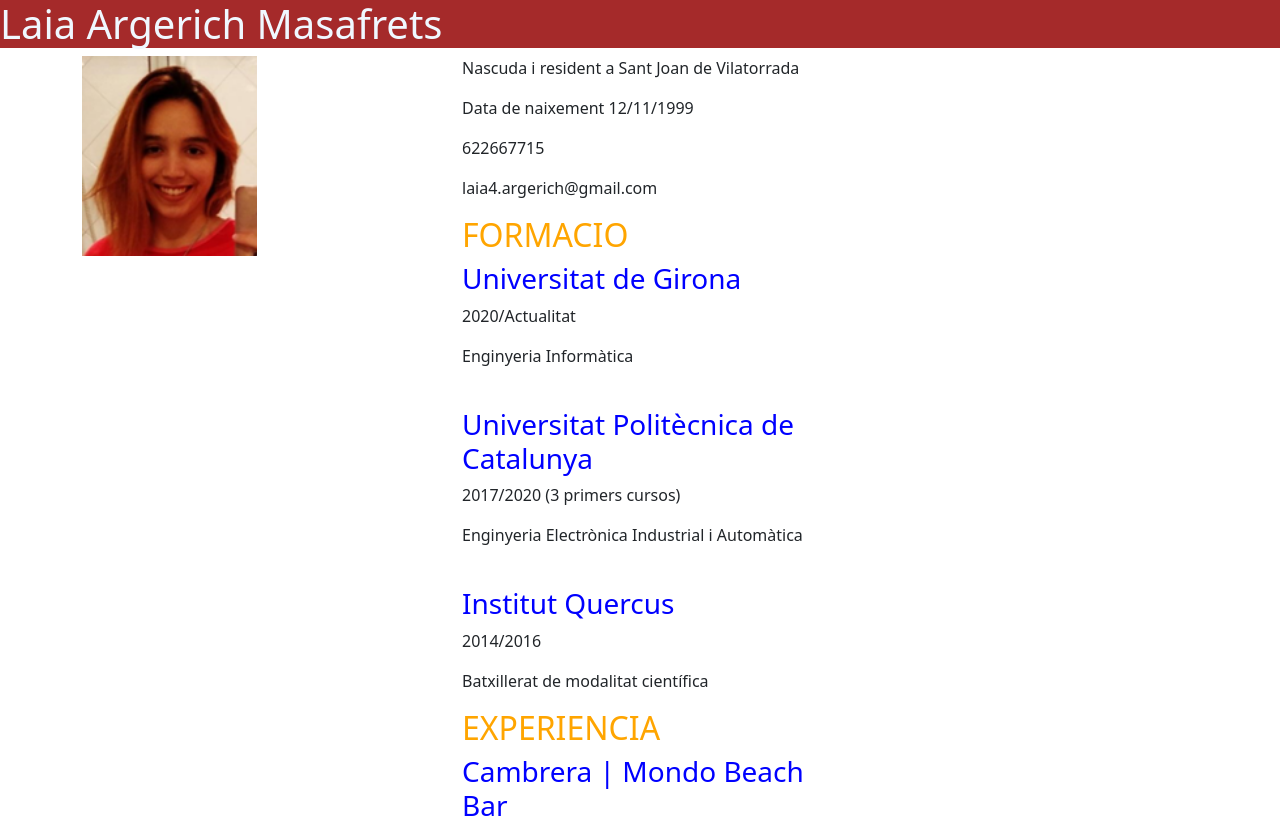
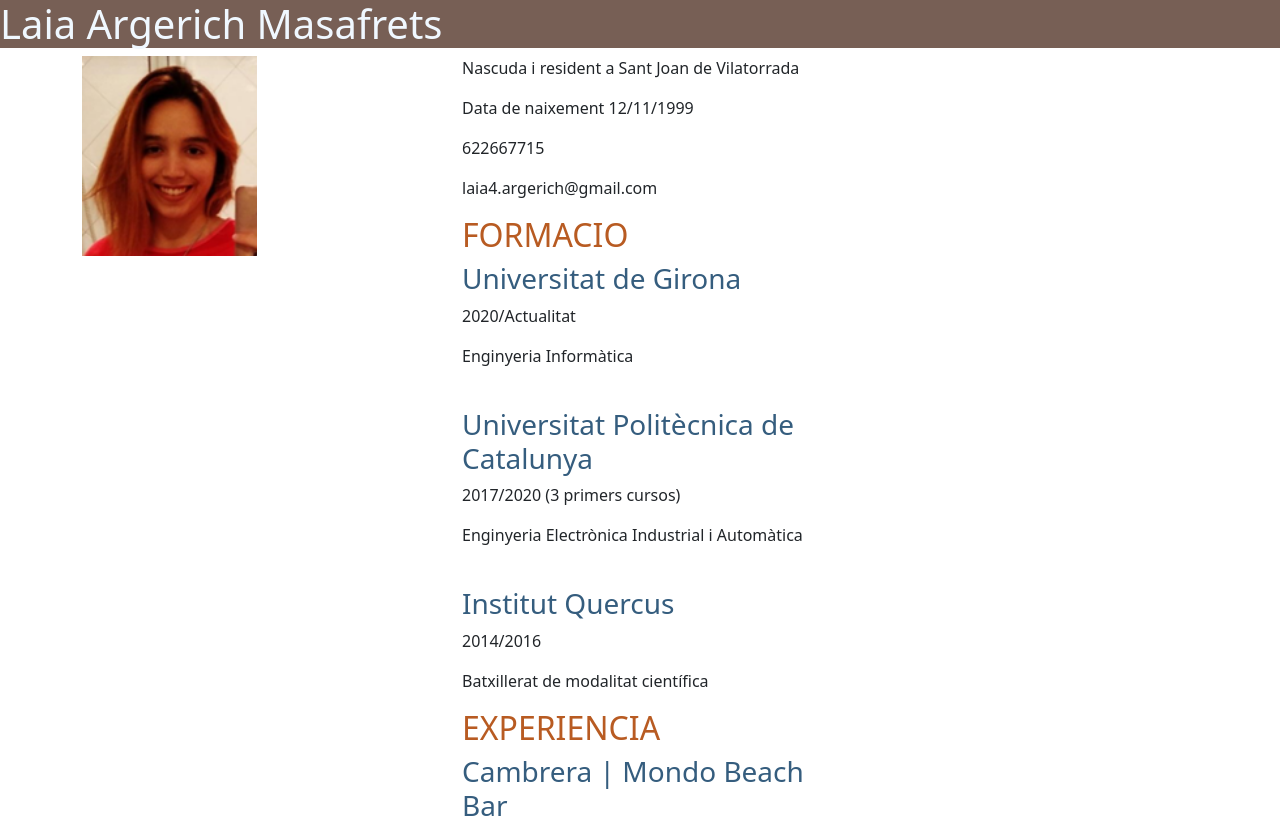
Before and after one commit to LaiaArgerich/LaiaArgerich.github.io, a plain HTML site: page CVLaiaArgerich.html in a window 1280 px wide. Shown: the top 825 px of the page. Drawn offline with nearby package versions, Linux system fonts and the light colour scheme.

Commit message:
sixth commit

```diff
--- a/CVLaiaArgerich.css
+++ b/CVLaiaArgerich.css
@@ -1,13 +1,13 @@
 .header{
-    background-color: brown;
+    background-color: #775F55;
     color: aliceblue;
 }
 .imatge>img{
     height: 200px;
 }
 h2{
-    color: orange;
+    color: #B85B22;
 }
 h3{
-    color: blue;
+    color: #355D7E;
 }
```
